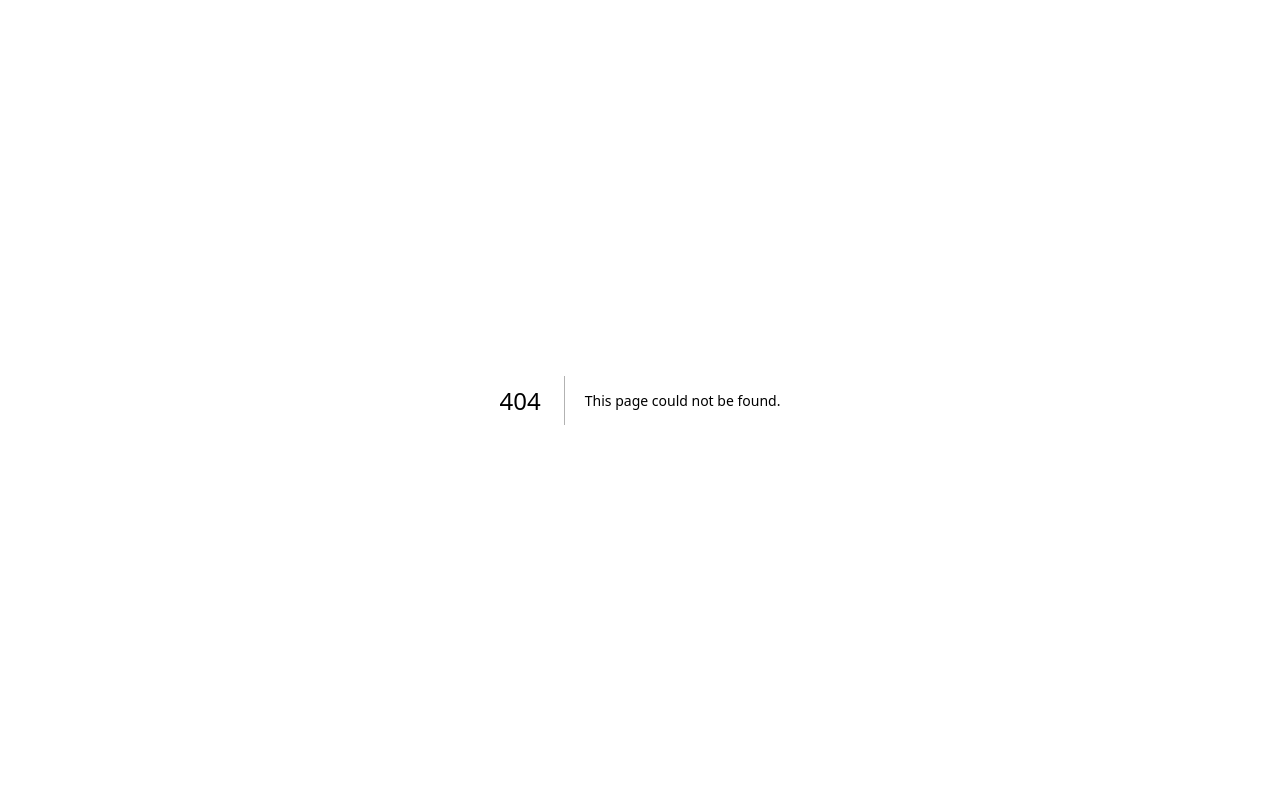
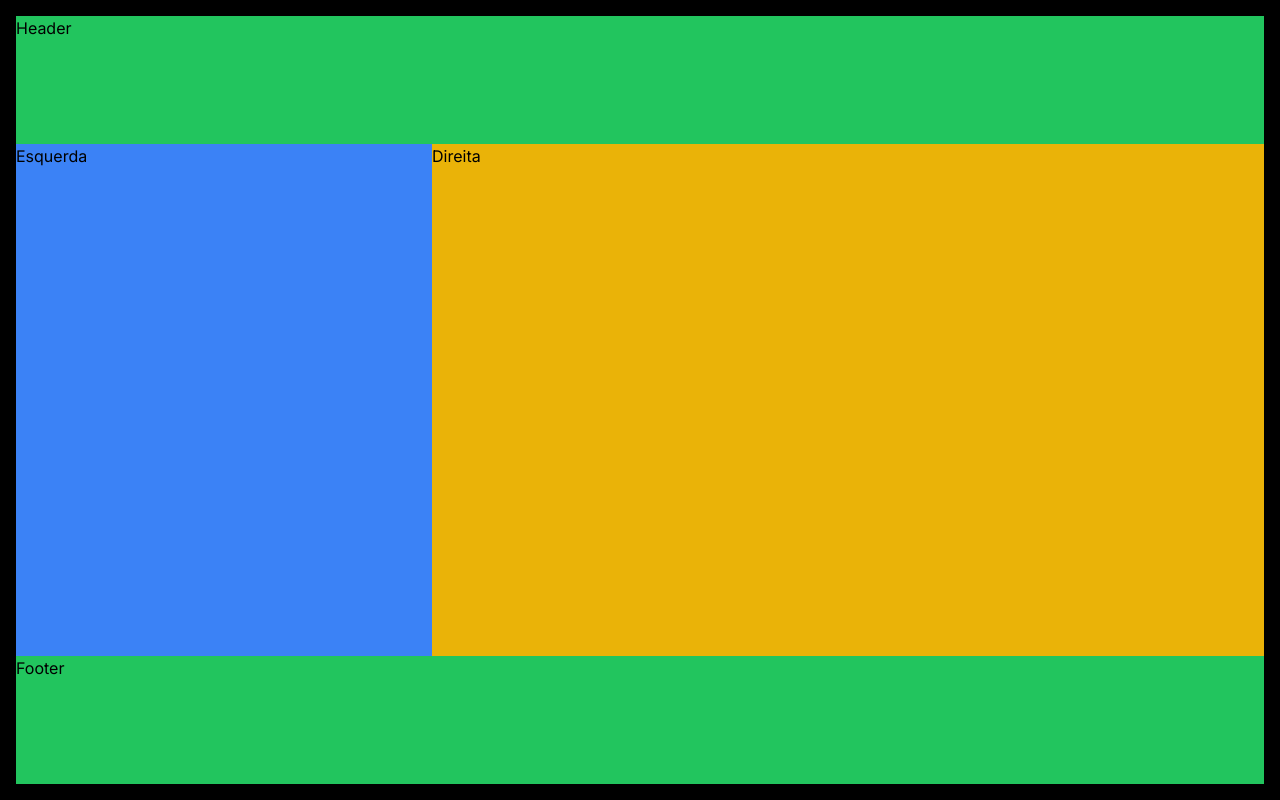
Before and after one commit to emersonjds/nextjs-tw, a Next.js app: page /pnet in a window 1280 px wide. Before the commit this address had no page. Built offline with nearby package versions, Linux system fonts and the light colour scheme.

Commit message:
prototype for pnet

```diff
--- /dev/null
+++ b/src/app/pnet/page.tsx
@@ -0,0 +1,25 @@
+export default function Pnet() {
+    return (
+        <>
+            <div className="w-screen h-screen bg-black p-4 flex flex-col">
+                <div className="h-1/6 w-full bg-green-500">Header</div>
+                {/* Content */}
+                <div className="h-4/6 w-full flex flex-col md:flex-row lg:flex-row bg-red-500">
+                    {/* Esquerda */}
+                    <div
+                        className="h-full w-full md:w-1/3 lg:w-1/3 bg-blue-500"
+                    >
+                        Esquerda
+                    </div>
+                    {/* Direita */}
+                    <div
+                        className="h-full w-full md:w-2/3 lg:w-2/3 bg-yellow-500"
+                    >
+                        Direita
+                    </div>
+                </div>
+                <div className="h-1/6 bg-green-500">Footer</div>
+            </div>
+        </>
+    )
+}
```
